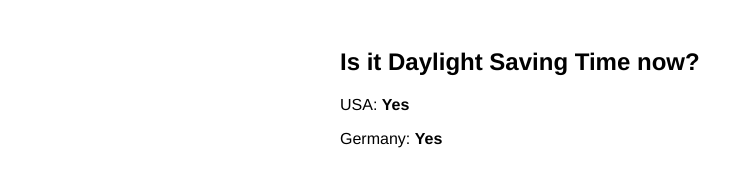
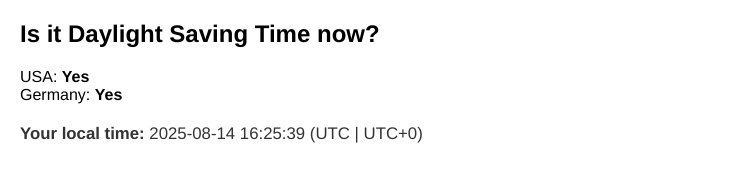
Before and after one commit to balvenie30/dst-checker, a plain HTML site: page index.html in a window 1280 px wide. Shown: the whole page, without its empty margins (0-742 px from the left). Drawn offline with Linux system fonts and the light colour scheme.

Commit message:
Enhance Daylight Saving Time Checker: Added local time display and improved layout. Included functions for time zone abbreviation and UTC offset. Updated styling for better readability.

```diff
--- a/index.html
+++ b/index.html
@@ -1,19 +1,42 @@
 <!DOCTYPE html>
 <html>
+
 <head>
   <title>Daylight Saving Time Checker</title>
   <style>
-  body { font-family: Helvetica, Arial, sans-serif; padding: 20px; }
-  .container { max-width: 600px; margin: auto; }
-  .result { font-weight: bold; }
+    body {
+      font-family: Helvetica, Arial, sans-serif;
+      padding: 20px;
+      margin: 0;
+    }
+
+    .container {
+      max-width: 600px;
+      margin: 0;
+    }
+
+    .result {
+      font-weight: bold;
+    }
+
+    h2 {
+      margin-top: 0;
+    }
+
+    p {
+      margin-bottom: 0;
+      margin-top: 0;
+    }
   </style>
 </head>
+
 <body>
 
   <div class="container">
     <h2>Is it Daylight Saving Time now?</h2>
     <p>USA: <span id="usa-result" class="result"></span></p>
     <p>Germany: <span id="germany-result" class="result"></span></p>
+    <div id="datetime" style="margin-top: 20px; font-size: 1.05em; color: #333;"></div>
   </div>
 
   <script>
@@ -67,7 +90,51 @@
 
     document.getElementById('usa-result').textContent = isDST_USA() ? 'Yes' : 'No';
     document.getElementById('germany-result').textContent = isDST_Germany() ? 'Yes' : 'No';
+
+    function getTimeZoneAbbr(date = new Date()) {
+      // Try to get the time zone abbreviation (works in most modern browsers)
+      const match = date.toLocaleTimeString(undefined, { timeZoneName: 'short' }).match(/\b([A-Z]{2,5})\b/);
+      return match ? match[1] : Intl.DateTimeFormat().resolvedOptions().timeZone;
+    }
+
+    function pad(n) {
+      return n < 10 ? '0' + n : n;
+    }
+
+    function getUTCOffsetStr(date = new Date()) {
+      const offsetMin = -date.getTimezoneOffset();
+      const sign = offsetMin >= 0 ? '+' : '-';
+      const absMin = Math.abs(offsetMin);
+      const hours = Math.floor(absMin / 60);
+      const mins = absMin % 60;
+      return `UTC${sign}${hours}` + (mins ? `:${pad(mins)}` : '');
+    }
+
+    function getLocationString() {
+      const tz = Intl.DateTimeFormat().resolvedOptions().timeZone;
+      const tzDisplay = tz.replace(/_/g, ' ');
+      const offset = getUTCOffsetStr();
+      return `${tzDisplay} | ${offset}`;
+    }
+
+    function updateDateTime() {
+      const now = new Date();
+      const yyyy = now.getFullYear();
+      const mm = pad(now.getMonth() + 1);
+      const dd = pad(now.getDate());
+      const hh = pad(now.getHours());
+      const min = pad(now.getMinutes());
+      const ss = pad(now.getSeconds());
+      const dateStr = `${yyyy}-${mm}-${dd}`;
+      const timeStr = `${hh}:${min}:${ss}`;
+      const locationStr = getLocationString();
+      document.getElementById('datetime').innerHTML =
+        `<strong>Your local time:</strong> ${dateStr} ${timeStr} (${locationStr})`;
+    }
+    updateDateTime();
+    setInterval(updateDateTime, 1000);
   </script>
 
 </body>
+
 </html>
```
Lines whose indentation alone changed are shown as unchanged.
